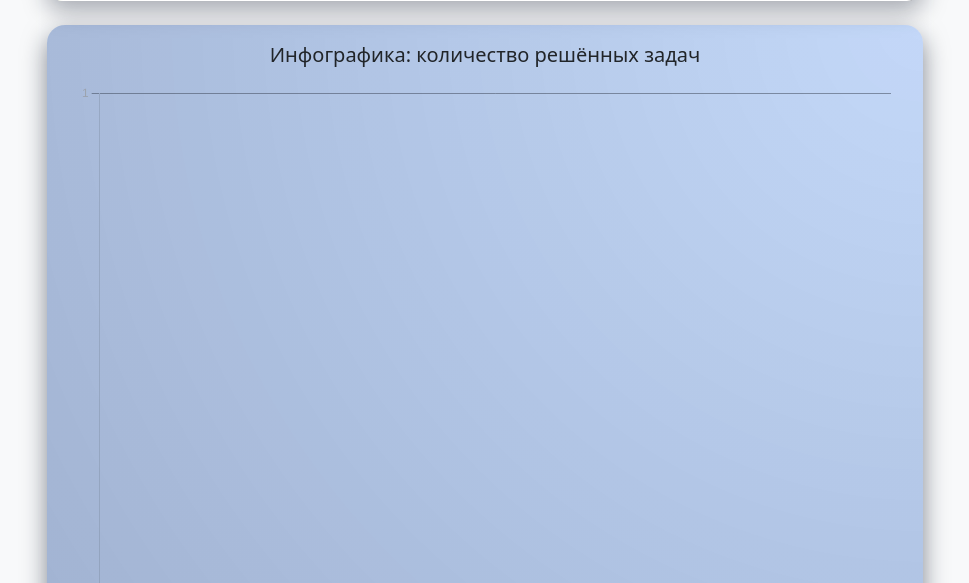
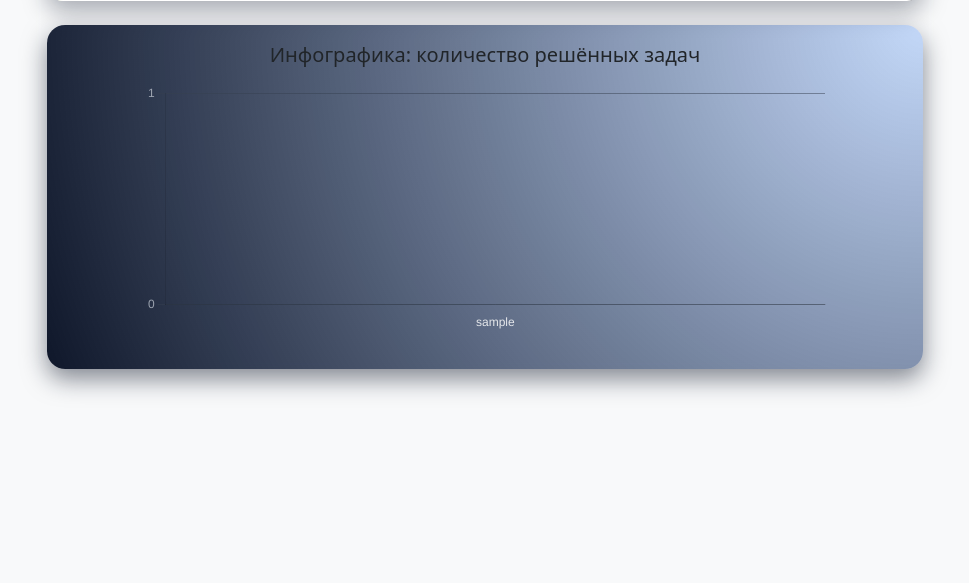
Before and after one commit to rulfiction/test-le, a FastAPI app: template templates/rating.html in a window 1280 px wide. Shown: the part 245-828 px from the top of the page, without its empty margins (155-1124 px from the left). After the commit the page ends 639 px from the top, so only its background shows below. Run offline with FastAPI, Linux system fonts and the light colour scheme; the template is opened without the code that fills it: most values are stand-ins (such as "Sample title", 1, 10 or a date in 2020).

Commit message:
all in one 3.3

```diff
--- a/templates/rating.html
+++ b/templates/rating.html
@@ -56,7 +56,11 @@
         <!-- Блок с графиком -->
         <div class="mt-4 rating-chart-card">
             <h5 class="mb-3 text-center">Инфографика: количество решённых задач</h5>
-            <canvas id="ratingChart" height="130"></canvas>
+
+            <!-- Контейнер с фиксированной высотой и ограниченной шириной -->
+            <div class="chart-container">
+                <canvas id="ratingChart"></canvas>
+            </div>
         </div>
 
     {% endif %}
@@ -135,6 +139,20 @@
     background: radial-gradient(circle at top right, rgba(59,130,246,0.28), rgba(15,23,42,1));
     box-shadow: 0 10px 25px rgba(15, 23, 42, 0.5);
 }
+
+/* Контейнер графика: фиксированная высота и адекватная ширина */
+.chart-container {
+    position: relative;
+    max-width: 700px;   /* чтобы график не растягивался на всю ширину экрана */
+    height: 260px;      /* фиксированная высота, чтобы "не лез вверх" */
+    margin: 0 auto;
+    overflow-x: auto;   /* если много учеников, появится аккуратный горизонтальный скролл */
+}
+
+.chart-container canvas {
+    width: 100% !important;
+    height: 100% !important;
+}
 </style>
 {% endblock %}
 
@@ -201,12 +219,12 @@
                     borderColor: borderColors,
                     borderWidth: 2,
                     borderRadius: 8,
-                    maxBarThickness: 46
+                    maxBarThickness: 26    // было 46, делаем столбики компактнее
                 }]
             },
             options: {
                 responsive: true,
-                maintainAspectRatio: false,
+                maintainAspectRatio: false,  // подстраиваемся под height контейнера
                 plugins: {
                     legend: {
                         display: false
```
